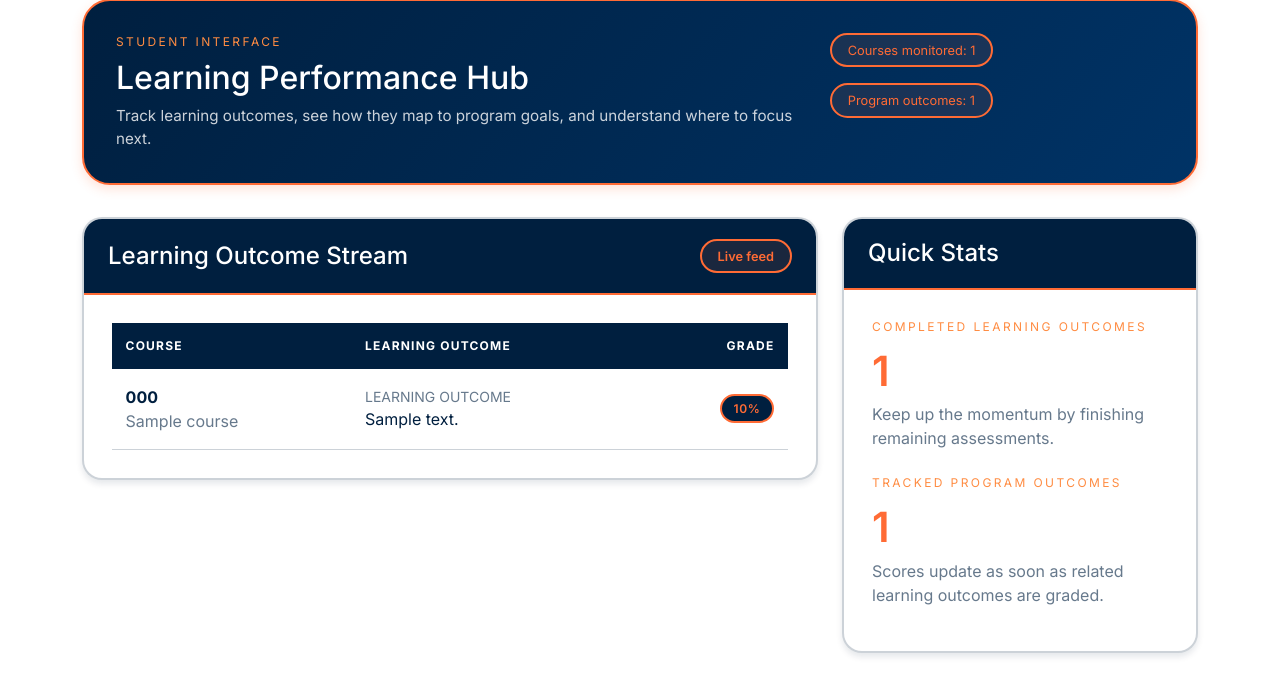
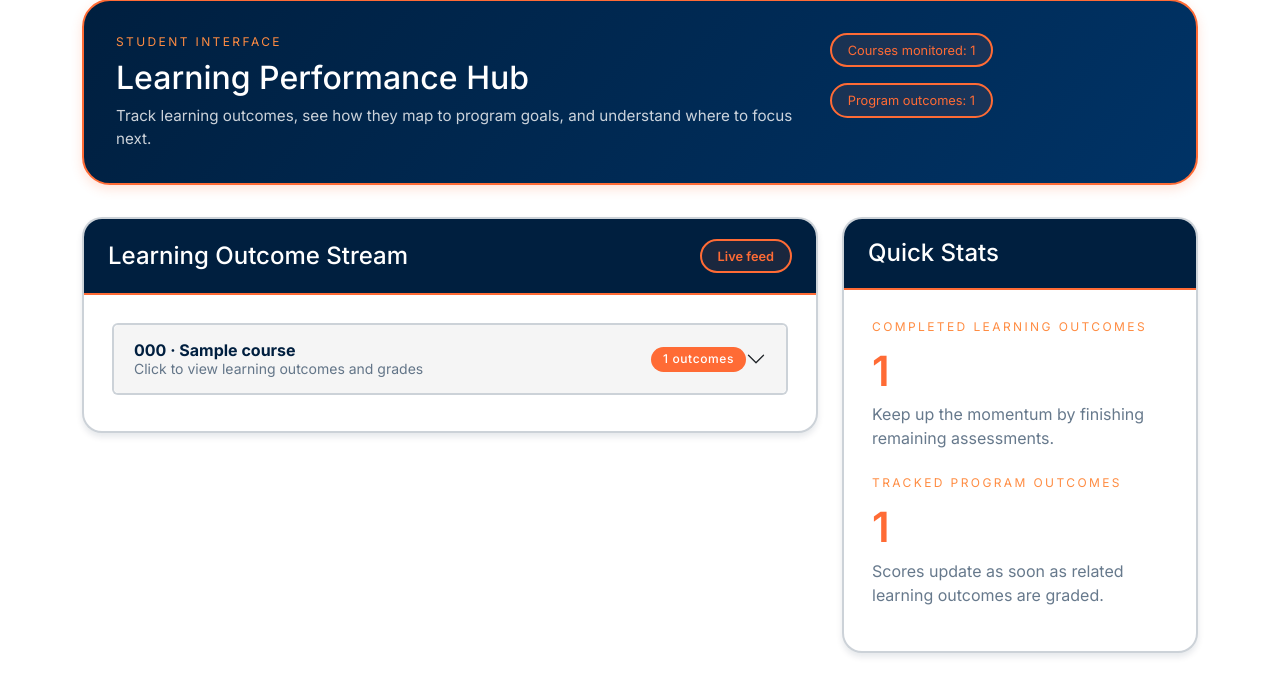
Before and after one commit to safidd/Academic-outcome-, a Django app: page /student/dashboard/ in a window 1280 px wide. Shown: the part 119-802 px from the top of the page. Run offline with Django 4.2, Linux system fonts and the light colour scheme; a user stored in the database is signed in; tables that the repository leaves empty hold one stand-in row (values such as "Sample post").

Commit message:
Learning Outcome Stream

```diff
--- a/grades/templates/grades/student_dashboard.html
+++ b/grades/templates/grades/student_dashboard.html
@@ -27,24 +27,35 @@
                 <h4 class="mb-0">Learning Outcome Stream</h4>
                 <span class="cyber-chip">Live feed</span>
             </div>
-            <div class="cyber-panel-body neon-table">
-                {% if grades %}
-                    <div class="table-responsive">
+            <div class="cyber-panel-body">
+                {% if courses_with_grades %}
+                    <div class="accordion" id="learningOutcomesAccordion">
+                        {% for course, course_grades in courses_with_grades %}
+                            <div class="accordion-item mb-2" style="background: var(--white); border: 2px solid var(--border);">
+                                <h2 class="accordion-header">
+                                    <button class="accordion-button collapsed" type="button" data-bs-toggle="collapse" data-bs-target="#courseGrades{{ course.id }}" aria-expanded="false" style="background: var(--bg-surface); color: var(--text-primary);">
+                                        <div class="w-100 d-flex justify-content-between align-items-center">
+                                            <div>
+                                                <strong>{{ course.code }} · {{ course.name }}</strong>
+                                                <div style="color: var(--text-muted); font-size: 0.875rem;">Click to view learning outcomes and grades</div>
+                                            </div>
+                                            <span class="badge ms-2" style="background: var(--accent); color: var(--white); border: none;">{{ course_grades|length }} outcomes</span>
+                                        </div>
+                                    </button>
+                                </h2>
+                                <div id="courseGrades{{ course.id }}" class="accordion-collapse collapse" data-bs-parent="#learningOutcomesAccordion">
+                                    <div class="accordion-body" style="background: var(--white);">
+                                        <div class="neon-table table-responsive">
                                             <table>
                                                 <thead>
                                                     <tr>
-                                    <th>Course</th>
                                                         <th>Learning Outcome</th>
                                                         <th class="text-end">Grade</th>
                                                     </tr>
                                                 </thead>
                                                 <tbody>
-                                {% for grade in grades %}
+                                                    {% for grade in course_grades %}
                                                     <tr>
-                                    <td>
-                                        <strong>{{ grade.course.code }}</strong>
-                                        <div style="color: var(--text-muted);">{{ grade.course.name }}</div>
-                                    </td>
                                                         <td>
                                                             <div style="color: var(--text-muted); text-transform: uppercase; font-size: 0.875rem;">Learning Outcome</div>
                                                             <div>{{ grade.learning_outcome.description }}</div>
@@ -58,6 +69,11 @@
                                                     {% endfor %}
                                                 </tbody>
                                             </table>
+                                        </div>
+                                    </div>
+                                </div>
+                            </div>
+                        {% endfor %}
                     </div>
                 {% else %}
                     <div class="alert alert-info mb-0">
--- a/grades/views.py
+++ b/grades/views.py
@@ -1,6 +1,7 @@
 from django.shortcuts import render
 from django.contrib.auth.decorators import login_required
 from django.core.exceptions import PermissionDenied
+from collections import defaultdict
 from .models import Grade
 from outcomes.utils import (
     calculate_po_scores,
@@ -20,6 +21,14 @@ def student_dashboard(request):
         student=request.user
     ).select_related('course', 'learning_outcome').order_by('course__code', 'learning_outcome__code')
 
+    # Group grades by course
+    grades_by_course = defaultdict(list)
+    for grade in grades:
+        grades_by_course[grade.course].append(grade)
+
+    # Convert to list of tuples (course, grades_list) for template
+    courses_with_grades = [(course, grades_list) for course, grades_list in sorted(grades_by_course.items(), key=lambda x: x[0].code)]
+
     # Calculate PO scores for this student
     po_scores = calculate_po_scores(request.user)
     course_po_scores = calculate_course_po_scores(request.user)
@@ -34,6 +43,7 @@ def student_dashboard(request):
     return render(request, 'grades/student_dashboard.html', {
         'user': request.user,
         'grades': grades,
+        'courses_with_grades': courses_with_grades,
         'po_scores': po_scores,
         'program_outcomes': program_outcomes,
         'course_po_scores': course_po_scores,
```
Lines whose indentation alone changed are shown as unchanged.
